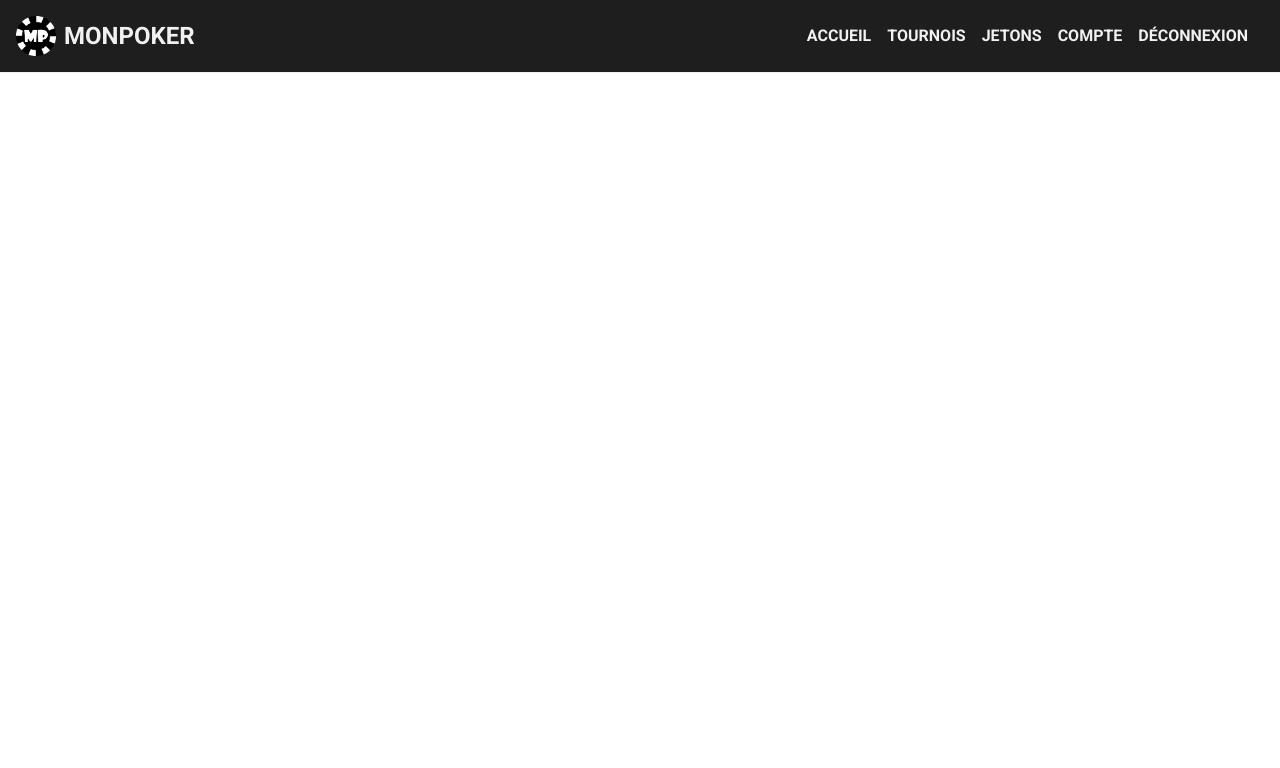
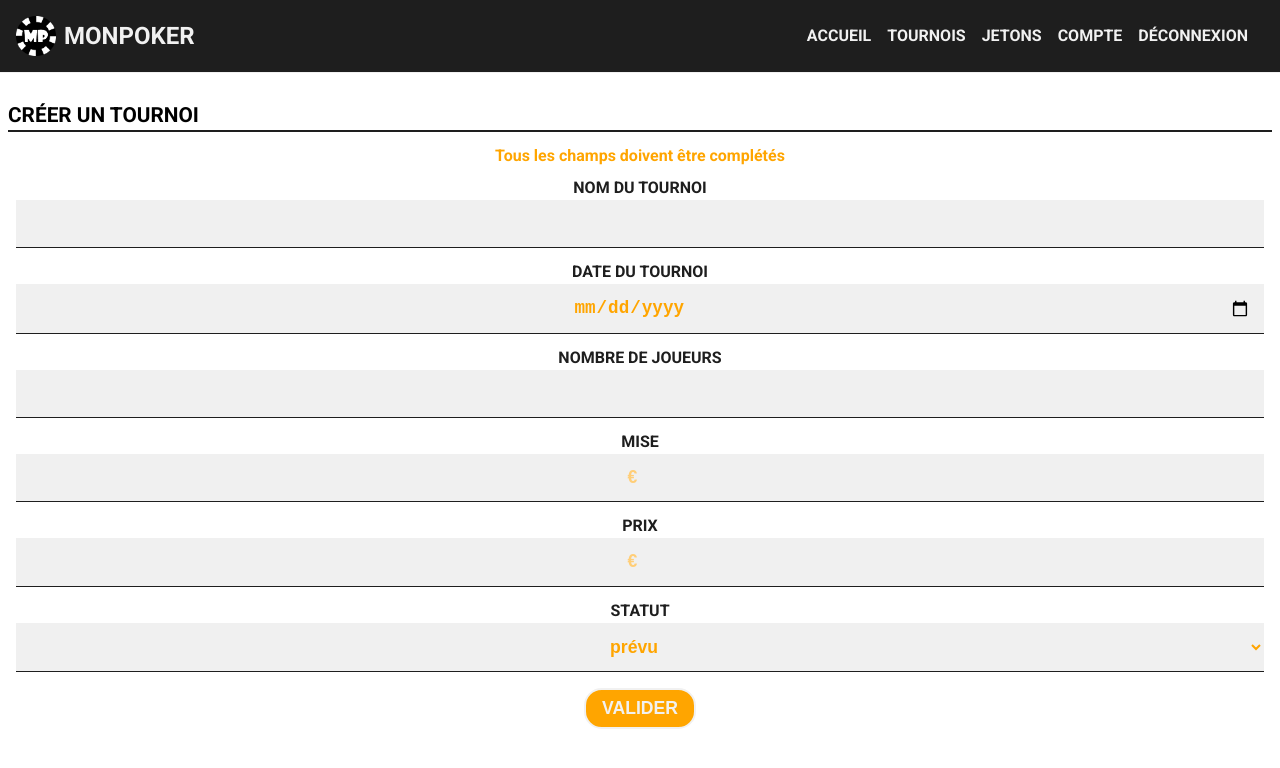
Before and after one commit to juan5987/monpoker-react, a React (Create React App) app: page /create/tournament in a window 1280 px wide. Shown: the top 768 px of the page. Built offline with nearby package versions, Linux system fonts and the light colour scheme.

Commit message:
added createtournament component

```diff
--- a/src/Router.tsx
+++ b/src/Router.tsx
@@ -3,6 +3,7 @@ import { BrowserRouter, Routes, Route } from "react-router-dom";
 import Layout from './components/Layout';
 import Home from './pages/Home';
 import Tournaments from './pages/Tournaments/Tournaments';
+import CreateTournament from './pages/CreateTournament';
 
 const Router = () => {
     return (
@@ -11,6 +12,7 @@ const Router = () => {
               <Routes>
                 <Route path="/" element={<Home />}></Route>
                 <Route path="/tournaments" element={<Tournaments />}></Route>
+                <Route path="/create/tournament" element={<CreateTournament />}></Route>
               </Routes>
             </Layout>
           </BrowserRouter>
--- /dev/null
+++ b/src/pages/CreateTournament.tsx
@@ -0,0 +1,45 @@
+import React from 'react'
+import '../styles/create-tournament.sass'
+
+const CreateTournament = () => {
+    return (
+        <section className='createtournament'>
+            <div className="createtournament__title">
+                <h2 className='createtournament__title__text'>Créer un tournoi</h2>
+            </div>
+            <span className='createtournament__form__info'>Tous les champs doivent être complétés</span>
+            <form className="createtournament__form">
+                <div className="createtournament__form__element">
+                    <label htmlFor="name" className="createtournament__form__element__label">Nom du tournoi</label>
+                    <input type="text" className="createtournament__form__element__input" id="name" name="name" />
+                </div>
+                <div className="createtournament__form__element">
+                    <label htmlFor="date" className="createtournament__form__element__label">Date du tournoi</label>
+                    <input type="date" className="createtournament__form__element__input" id="date" name="date" />
+                </div>
+                <div className="createtournament__form__element">
+                    <label htmlFor="players" className="createtournament__form__element__label">Nombre de joueurs</label>
+                    <input type="number" className="createtournament__form__element__input" id="players" name="players" step={1} />
+                </div>
+                <div className="createtournament__form__element">
+                    <label htmlFor="buyin" className="createtournament__form__element__label">Mise</label>
+                    <input type="number" className="createtournament__form__element__input" id="buyin" name="buyin" step={1} placeholder='€' />
+                </div>
+                <div className="createtournament__form__element">
+                    <label htmlFor="prize" className="createtournament__form__element__label">Prix</label>
+                    <input type="number" className="createtournament__form__element__input" id="prize" name="prize" step={1} placeholder='€' />
+                </div>
+                <div className="createtournament__form__element">
+                    <label htmlFor="prize" className="createtournament__form__element__label">Statut</label>
+                    <select className="createtournament__form__element__input" id="prize" name="prize">
+                        <option className='createtournament__form__element__input__option' value="prévu">prévu</option>
+                        <option className='createtournament__form__element__input__option' value="terminé">terminé</option>
+                    </select>
+                </div>
+                <button className='createtournament__form__submit' type="submit">Valider</button>
+            </form>
+        </section>
+    )
+}
+
+export default CreateTournament
--- /dev/null
+++ b/src/styles/create-tournament.sass
@@ -0,0 +1,73 @@
+.createtournament
+    display: flex
+    flex-direction: column
+    justify-content: flex-start
+    width: 100%
+
+    &__title
+        display: flex
+        align-items: center
+        margin: 0 .5rem 1rem .5rem
+        border-bottom: 2px solid rgb(30,30,30)
+
+        &__text
+            width: 100%
+            text-transform: uppercase
+            font-weight: bold
+            font-size: 1.3rem
+            padding-bottom: .25rem
+
+    &__form
+        display: flex
+        flex-direction: column
+        padding: 0 1rem
+        max-height: calc(100vh - 220px)
+        overflow-y: scroll
+
+        &__info
+            text-align: center
+            margin-bottom: 1rem
+            font-weight: bold
+            color: orange
+
+        &__element
+            display: flex
+            flex-direction: column
+
+            &__label
+                color: rgb(30,30,30)
+                font-weight: bold
+                margin-bottom: .25rem
+                text-align: center
+                font-size: 1rem
+                text-transform: uppercase
+
+            &__input
+                padding: .75em
+                border-bottom: 1px solid rgb(30,30,30)
+                font-size: 1.1rem
+                font-weight: bold
+                margin-bottom: 1rem
+                background-color: rgb(240, 240, 240)
+                color: orange
+                text-align: center
+
+                &::placeholder
+                    color: rgb(255, 206, 120)
+
+        &__submit
+            margin: 0 auto
+            padding: .5rem 1rem
+            border: 2px solid rgb(241,241,241)
+            background-color: orange
+            color: rgb(241,241,241)
+            font-weight: bold
+            font-size: 1.1rem
+            text-transform: uppercase
+            cursor: pointer
+            transition: all .2s ease-in-out
+            border-radius: 1em
+
+            &:hover
+                background-color: rgb(30,30,30)
+                color: rgb(240, 240, 240)
```
